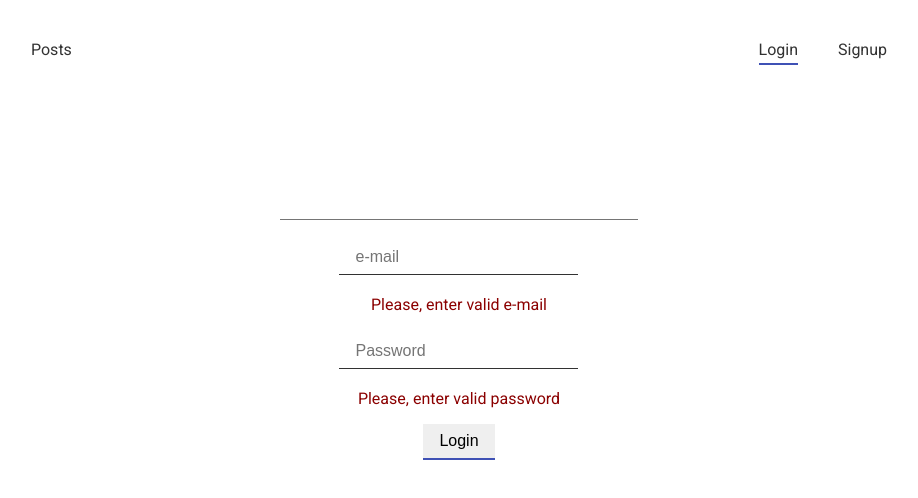
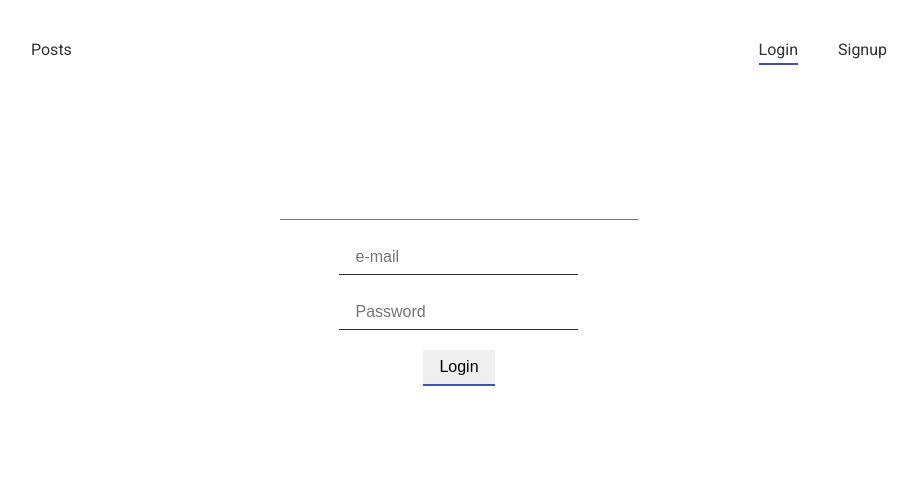
Before and after one commit to hil400k/mean-course, an Angular app: page /auth/login in a window 1280 px wide. Shown: the top 498 px of the page, without its empty margins (181-1099 px from the left). Built offline with nearby package versions, Linux system fonts and the light colour scheme.

Commit message:
Fixed auth error handling

```diff
--- a/src/app/auth/login/login.component.html
+++ b/src/app/auth/login/login.component.html
@@ -10,7 +10,7 @@
       required
       email
       #emailInput="ngModel">
-    <p class="app-error-msg-color" *ngIf="emailInput.invalid">Please, enter valid e-mail</p>
+    <p class="app-error-msg-color" *ngIf="emailInput.invalid && emailInput.touched">Please, enter valid e-mail</p>
     <input
       class="app-input password-input"
       type="password"
@@ -19,7 +19,7 @@
       #passwordInput="ngModel"
       required
       placeholder="Password">
-    <p class="app-error-msg-color" *ngIf="passwordInput.invalid">Please, enter valid password</p>
+    <p class="app-error-msg-color" *ngIf="passwordInput.invalid && passwordInput.touched">Please, enter valid password</p>
     <button *ngIf="!isLoading" class="app-button submit-button" type="submit">Login</button>
   </form>
 </div>
--- a/src/app/auth/signup/signup.component.html
+++ b/src/app/auth/signup/signup.component.html
@@ -9,7 +9,7 @@
              required
              email
              #emailInput="ngModel">
-      <p class="app-error-msg-color" *ngIf="emailInput.invalid">Please, enter valid e-mail</p>
+      <p class="app-error-msg-color" *ngIf="emailInput.invalid && emailInput.touched">Please, enter valid e-mail</p>
       <input type="password"
              name="password"
              class="app-input password-input"
@@ -17,7 +17,7 @@
              #passwordInput="ngModel"
              required
              placeholder="Password">
-      <p class="app-error-msg-color" *ngIf="passwordInput.invalid">Please, enter valid password</p>
+      <p class="app-error-msg-color" *ngIf="passwordInput.invalid && passwordInput.touched">Please, enter valid password</p>
     <button *ngIf="!isLoading" class="app-button submit-button" type="submit">Sign Up</button>
   </form>
 </div>
```
